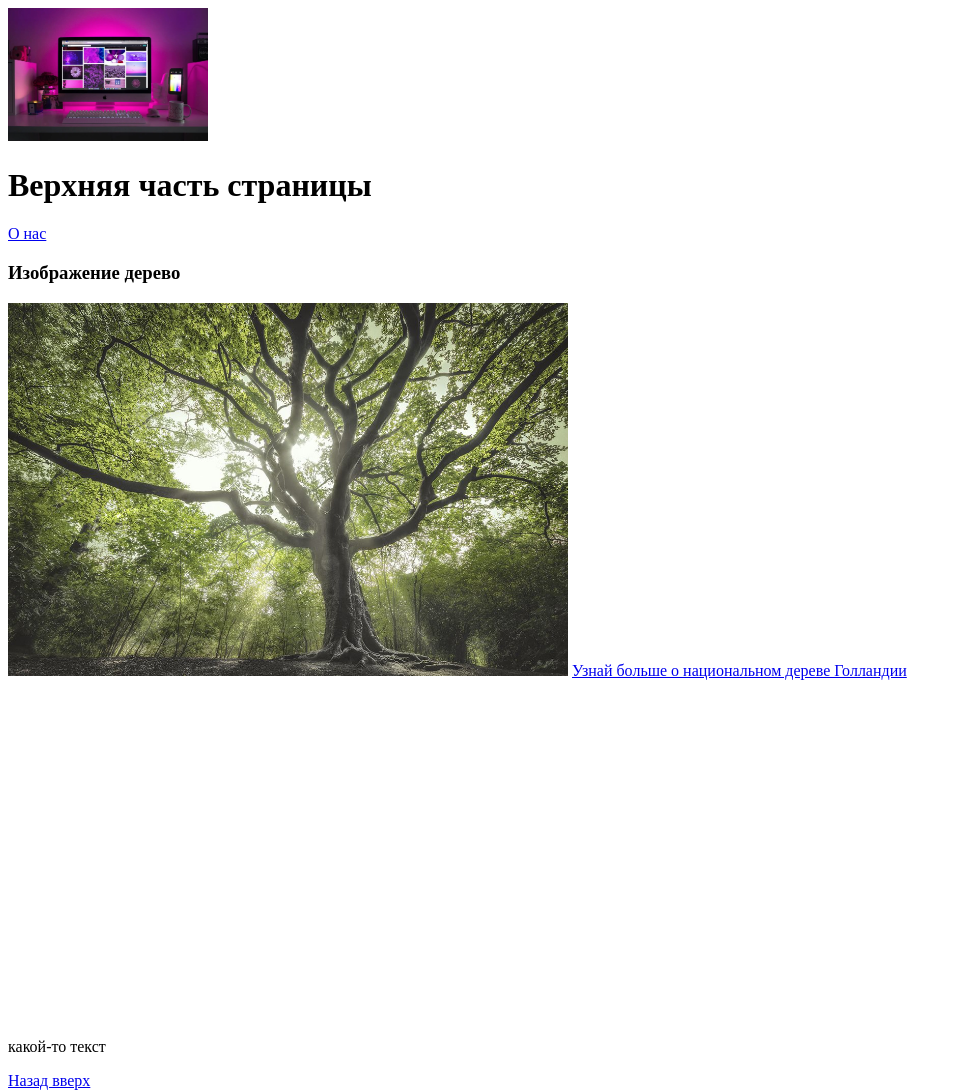
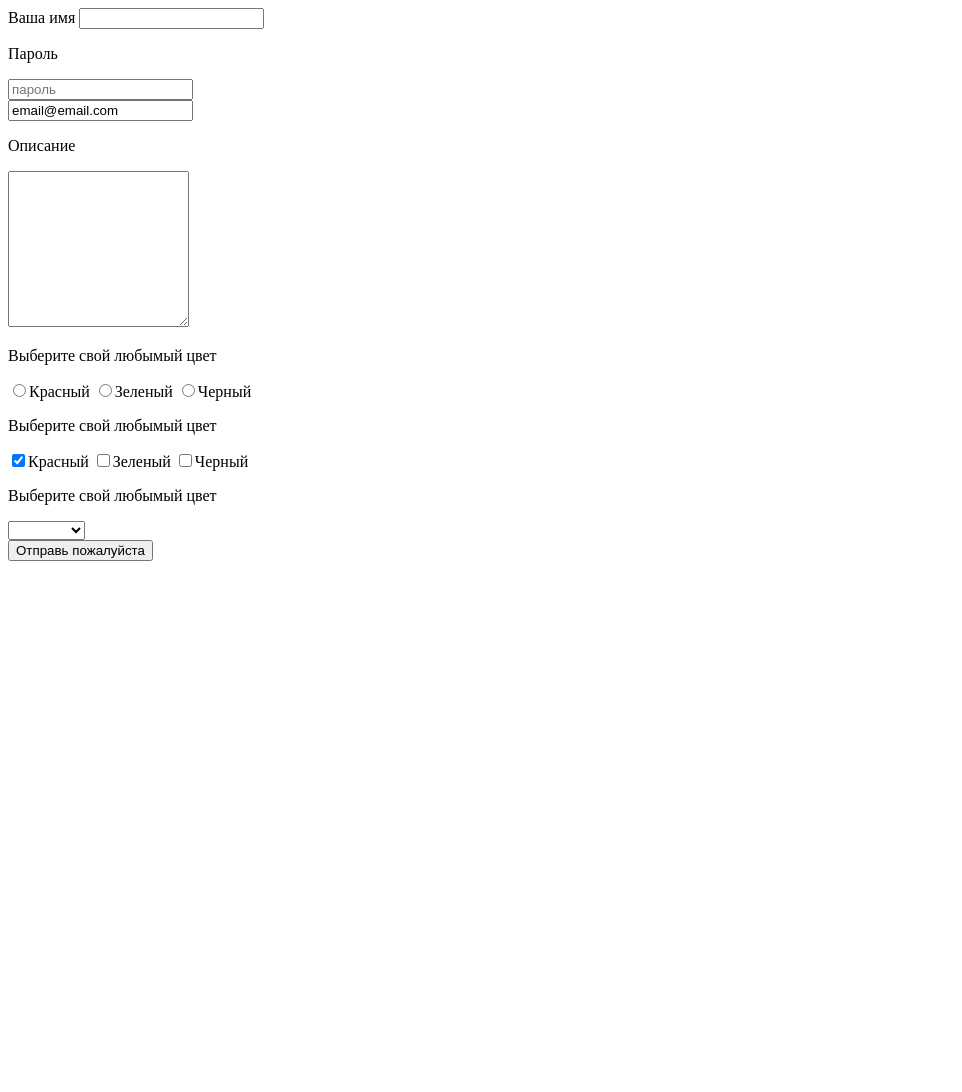
Before and after one commit to adilsagynbek/youtube, a plain HTML site: page polnyi kurs.html in a window 1280 px wide. Shown: the whole page, without its empty margins (0-962 px from the left). After the commit the page ends 800 px from the top, so only its background shows below. Drawn offline with Linux system fonts and the light colour scheme.

```diff
--- a/polnyi kurs.html
+++ b/polnyi kurs.html
@@ -8,35 +8,37 @@
     <title>Document</title>
 </head>
 </body>
-<a href="https://symbolhunt.com/netherlands/national-tree/"><img src="./Изображение/монитор.webp" width="200" alt=""></a>
-<h1 id="top">Верхняя часть страницы</h1>
-<a href="about.html">О нас</a>
-<!--Привет всем-->
-<!--Изображение 1 -->
- <h3>Изображение дерево</h3>
-<img src="./Изображение/изображение 1.jpg" width="560"  alt="картинка не найдена">
-<a href="https://symbolhunt.com/netherlands/national-tree/" target="_blank">Узнай больше о национальном дереве Голландии</a>
+<form action="" method="">
+    <label for="Имя">Ваша имя</label>
+<input type="text" name="name" id=" Имя">
+<p>Пароль</p>
+<input type="password" placeholder="пароль" name="" id="">
 <br>
+<input type="email" name="" id="" value="email@email.com">
 <br>
+<p>Описание</p>
+<textarea name="" id="" cols="20" rows="10"></textarea>
 <br>
+<p>Выберите свой любымый цвет</p>
+<input type="radio" name="цвет" id="" value="красный
+">Красный
+<input type="radio" name="цвет" id="" value="Зеленый">Зеленый
+<input type="radio" name="цвет" id="" value="черный">Черный
 <br>
+<p>Выберите свой любымый цвет</p>
+<input type="checkbox" name="мой цвет" checked id=""value="красный">Красный
+<input type="checkbox" name="мой цвет" id="" value="Зеленый">Зеленый
+<input type="checkbox" name="мой цвет" id="" value="черный">Черный
+<p>Выберите свой любымый цвет</p>
+<select name="цвета" id=""><option value="">
+    <option value="красный">Красный</option>
+    <option value="зеленый">Зеленый</option>
+    <option value="черный">Черный</option>
+    <br>
+<select>
 <br>
-<br>
-<br>
-<br>
-<br>
-<br>
-<br>
-<br>
-<br>
-<br>
-<br>
-<br>
-<br>
-<br>
-<br>
-<br>
-<p>какой-то текст</p>
-<a href="#top">Назад вверх</a>
+<input type="submit" value="Отправь пожалуйста">
+<!--button type="submit">Отправить</button> -->
+</form>
 </body>
 </html>
```
